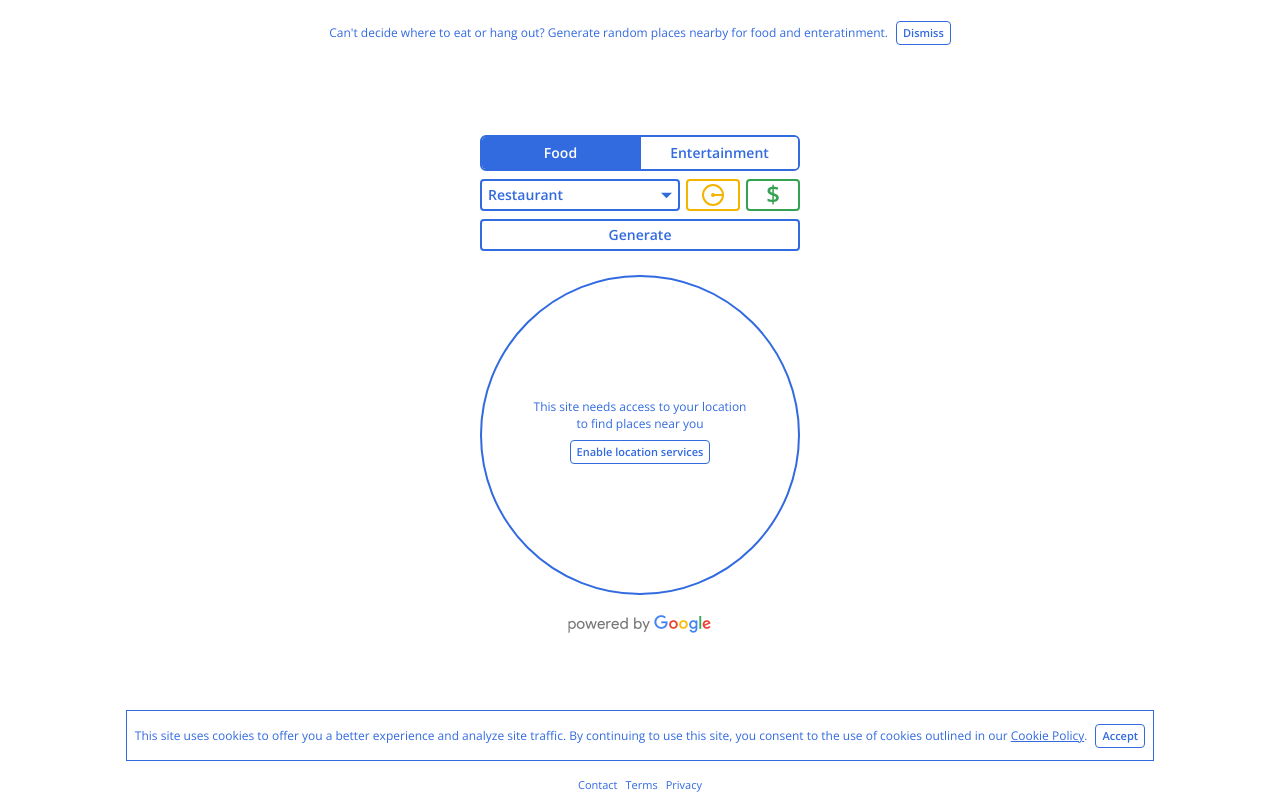
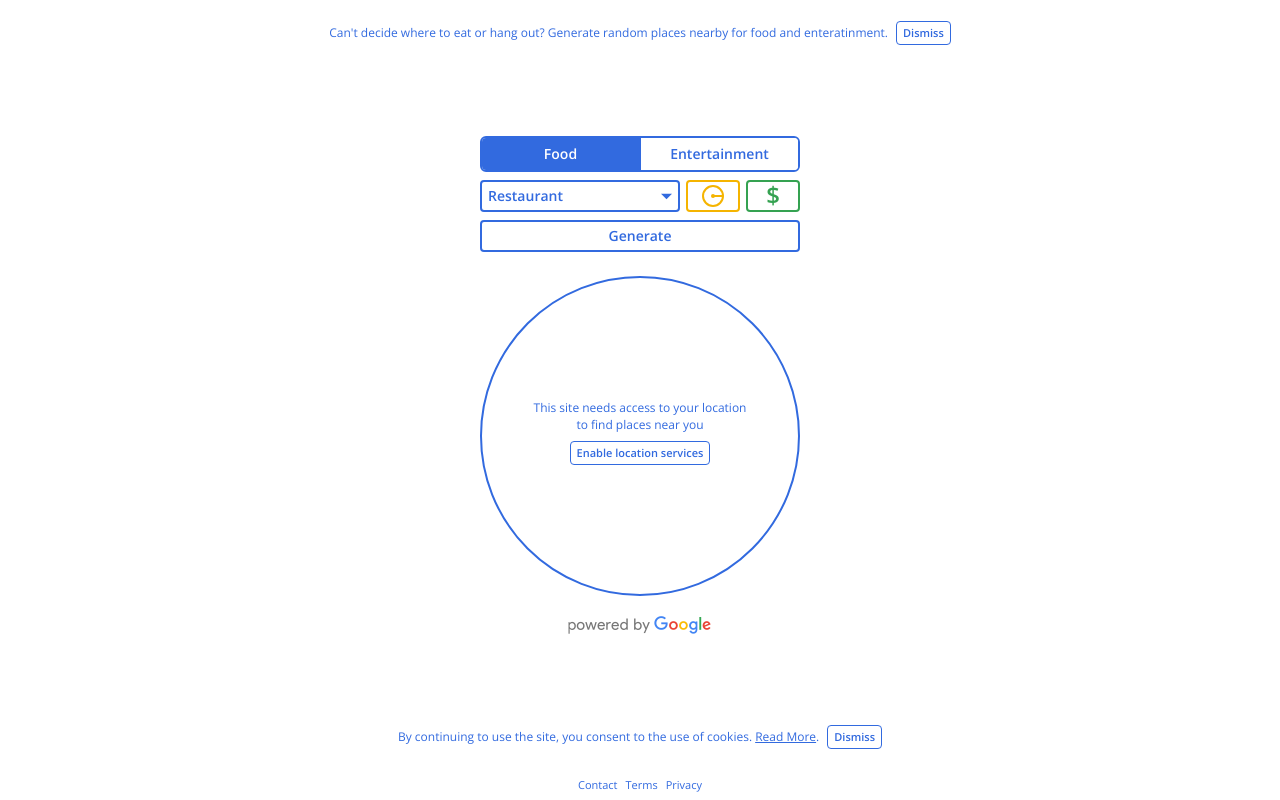
Before and after one commit to nortonbrooke/PlaceGenerator, a React (Create React App) app: page / in a window 1280 px wide. Built offline with nearby package versions, Linux system fonts and the light colour scheme.

Commit message:
Cookie banner updates

```diff
--- a/src/App.js
+++ b/src/App.js
@@ -36,15 +36,14 @@ class App extends Component {
       </button>
     </Alert>)
 
-    const CookieBanner = () => (<Alert banner>
+    const CookieBanner = () => (<Alert>
       <p>
-        This site uses cookies to offer you a better experience and analyze site traffic.
-        By continuing to use this site, you consent to the use of cookies outlined in our <Link to='/cookies'>Cookie Policy</Link>.
+        By continuing to use the site, you consent to the use of cookies. <Link to='/cookies'>Read More</Link>.
       </p>
       <button
         className='small'
         onClick={() => authorizeCookieUse()}>
-        Accept
+        Dismiss
     </button>
     </Alert>)
 
--- a/src/components/Alert/Alert.css
+++ b/src/components/Alert/Alert.css
@@ -7,10 +7,6 @@
   justify-content: space-between;
 }
 
-.App-alert.banner {
-  border: 1px solid;
-}
-
 .App-alert p {
   margin-right: 8px;
 }
--- a/src/components/Alert/Alert.js
+++ b/src/components/Alert/Alert.js
@@ -1,9 +1,8 @@
 import React from 'react'
-import classnames from 'classnames'
 import './Alert.css'
 
-const Alert = ({ children, banner }) => {
-  return (<div className={classnames('App-alert', {banner: banner})}>
+const Alert = ({ children }) => {
+  return (<div className='App-alert'>
     {children}
   </div>)
 }
```
Also changed, not shown: 12 other files (tests, documents, lock files or other folders).
